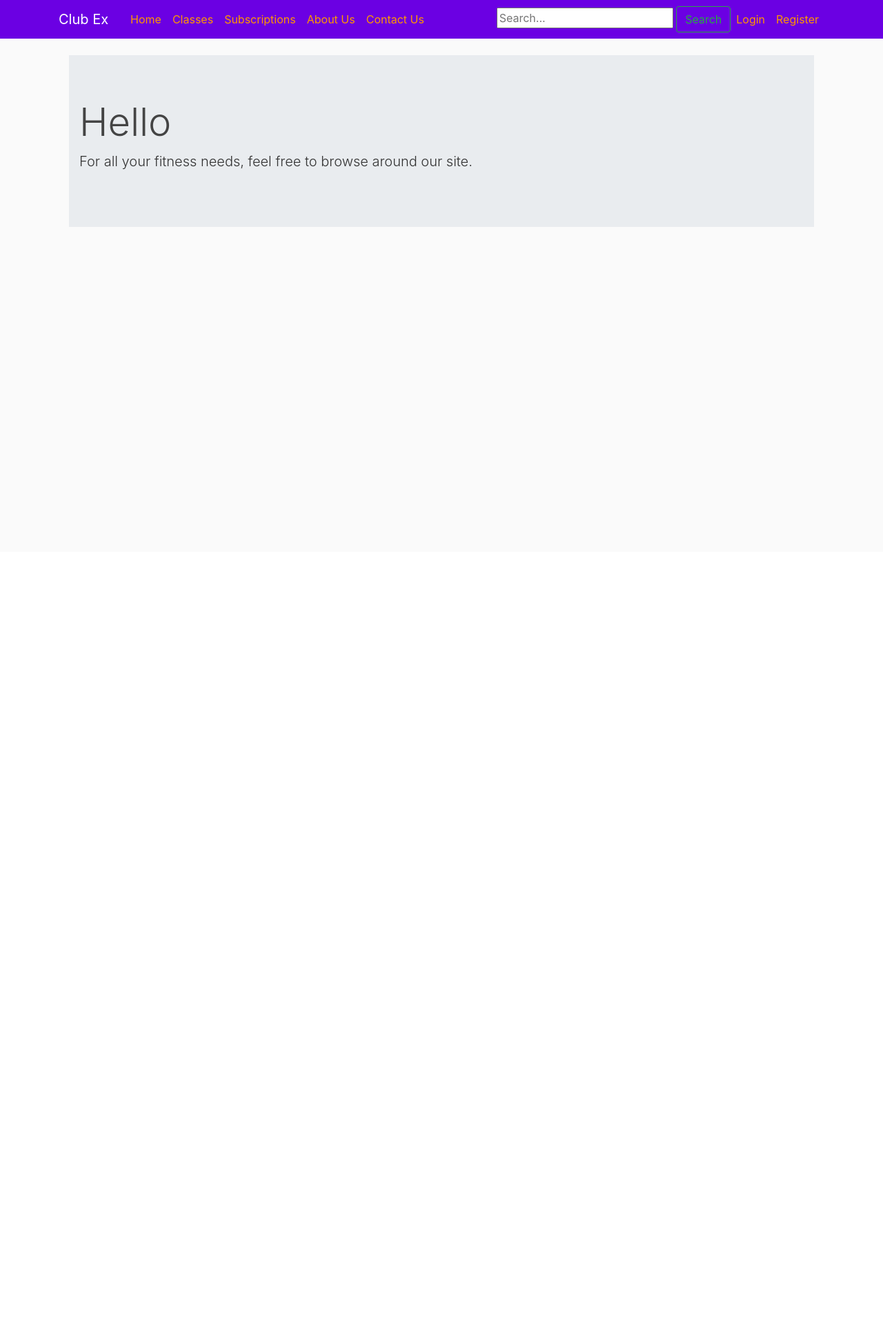
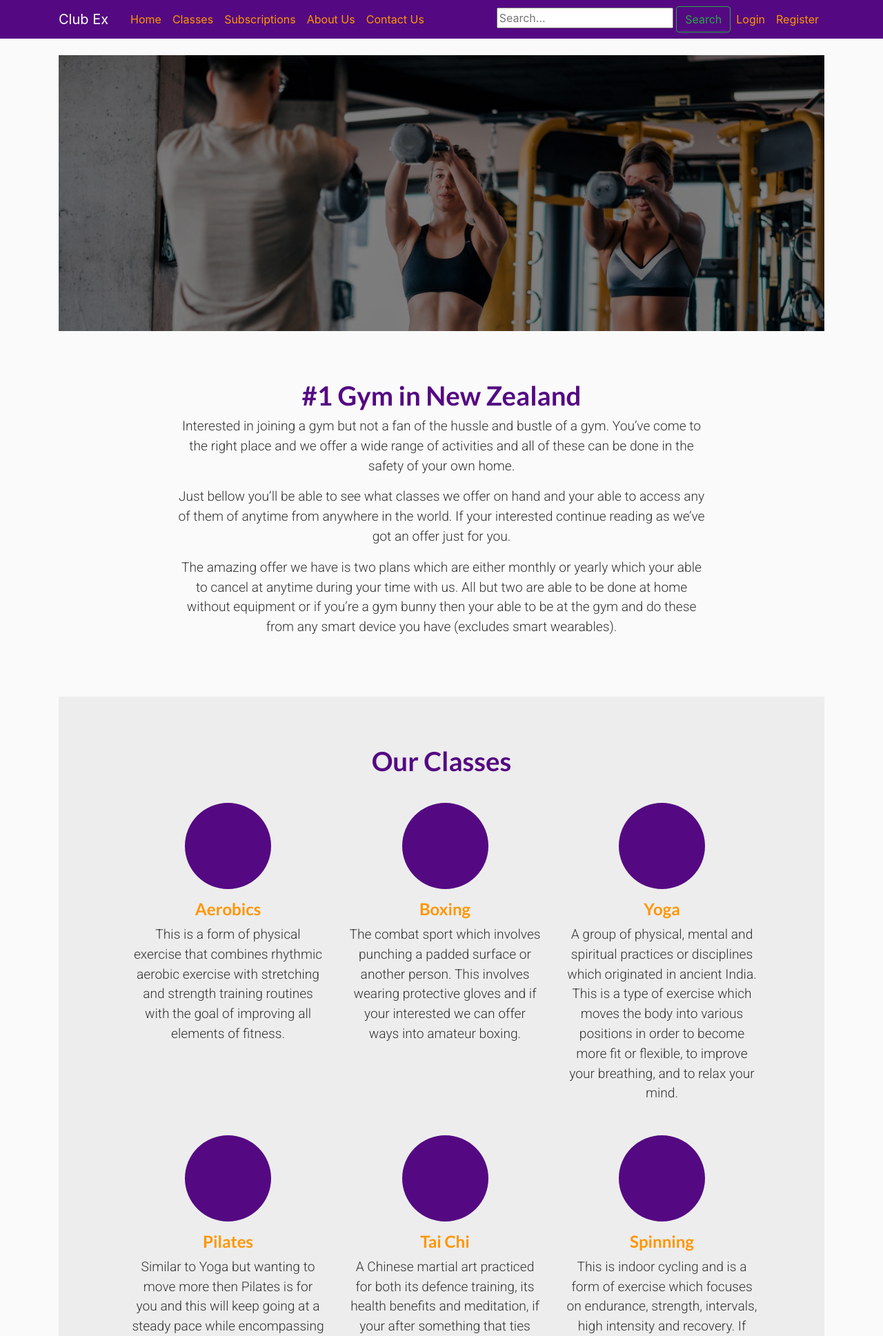
Before and after one commit to charliemarugithub/AgileProjectWebsite, a Django app: page / in a window 1280 px wide. Shown: the top 1937 px of the page at 69% size. Before the commit the page ends 329 px from the top, so only its background shows below. Run offline with Django 3.2, Linux system fonts and the light colour scheme; some libraries are stand-ins or nearby versions.

Commit message:
Updated Home Page

```diff
--- /dev/null
+++ b/ClubEx/static/ClubEx/newstyle.css
@@ -0,0 +1,116 @@
+body, html {
+    height: 100%;
+}
+
+#homebody{
+  text-align:center;
+}
+
+h1{
+  font-family:'Lato', sans-serif;
+  font-size:2.4em;
+  font-weight:700;
+  color:#540982;
+}
+
+h2{
+  font-family:'Lato', sans-serif;
+  font-size:1.5em;
+  font-weight:700;
+  color:#ff9600;
+}
+
+p{
+  font-family:'Roboto', sans-serif;
+  font-size:1.2em;
+  font-weight:300;
+}
+
+.section{
+  padding:70px 0;
+}
+
+.cta{
+  width:100%;
+  padding:25px;
+  background-color:#ff9600;
+}
+
+.cta p{
+  display:inline;
+  font-family:'Lato', sans-serif;
+  font-size:1.4em;
+  font-weight:700;
+  color:#fff;
+}
+
+.cta a{
+  margin-left:10px;
+  padding:10px;
+  text-decoration:none;
+  color:#fff;
+  background-color:#540982;
+  border-radius:10px;
+}
+
+.colouredbg{
+  background-color:#ededed;
+}
+
+ul{
+  list-style-type:none;
+}
+
+/* The hero image */
+.hero-image {
+  /* Use "linear-gradient" to add a darken background effect to the image (headerimg.jpg). This will make the text easier to read */
+  background-image: linear-gradient(rgba(0, 0, 0, 0.5), rgba(0, 0, 0, 0.5)), url("../ClubEx/images/headerimg.jpg");
+  height: 400px;
+  background-position: center top;
+  background-repeat: no-repeat;
+  background-size: cover;
+  position: relative;
+}
+
+/* Place text in the middle of the image */
+.hero-text {
+  text-align: center;
+  position: absolute;
+  top: 50%;
+  left: 50%;
+  transform: translate(-50%, -50%);
+  color: white;
+}
+
+#homeintro{
+  max-width:800px;
+}
+
+#homeclassul li{
+  display:inline-block;
+  margin:30px 30px 0 0;
+  max-width:280px;
+  vertical-align:top;
+}
+
+.classicon{
+  margin:0 auto 15px auto;
+  width:125px;
+  height:125px;
+  background-color:#540982;
+  border-radius:1000px;
+}
+
+#homeplansul li{
+  display:inline-block;
+  margin:30px 50px 0 0;
+  max-width:350px;
+  vertical-align:top;
+}
+
+.bignumbers{
+  font-family:'Lato', sans-serif;
+  font-size:5em;
+  font-weight:700;
+  color:#540982;
+}
--- a/ClubEx/static/ClubEx/style.css
+++ b/ClubEx/static/ClubEx/style.css
@@ -15,7 +15,7 @@ ul {
 }
 
 .bg-steel {
-  background-color: #6b00e3;
+  background-color: #540982;
 }
 
 .site-header .navbar-nav .nav-link {
--- a/ClubEx/templates/ClubEx/index.html
+++ b/ClubEx/templates/ClubEx/index.html
@@ -4,16 +4,100 @@
 
 {% load static %}
 
-<Link rel="stylesheet" href="{% static 'ClubEx/style.css' %}" type="text/css" >
+<!DOCTYPE html>
+<html lang="en">
+<head>
+     <!-- Required meta tags -->
+    <meta charset="utf-8">
+    <meta name="viewport" content="width=device-width, initial-scale=1, shrink-to-fit=no">
 
+    <!-- Bootstrap CSS -->
+    <link rel="stylesheet" href="https://stackpath.bootstrapcdn.com/bootstrap/4.5.2/css/bootstrap.min.css" integrity="sha384-JcKb8q3iqJ61gNV9KGb8thSsNjpSL0n8PARn9HuZOnIxN0hoP+VmmDGMN5t9UJ0Z" crossorigin="anonymous">
+    <Link rel="stylesheet" href="{% static 'ClubEx/style.css' %}" type="text/css" >
+    <Link rel="stylesheet" href="{% static 'ClubEx/newstyle.css' %}" type="text/css" >
 
-    <div class="col-md-12">
-        <div class="jumbotron jumbotron-fluid">
-          <div class="container">
-            <h1 class="display-4">Hello {{ user.username }}</h1>
-            <p class="lead">For all your fitness needs, feel free to browse around our site.</p>
-          </div>
-        </div>
+      <link href="https://fonts.googleapis.com/css2?family=Lato:wght@300;400;700&family=Roboto:wght@300;400;700&display=swap" rel="stylesheet">
+</head>
+
+<body id="homebody">
+  <div class="hero-image">
+    <div class="hero-text">
     </div>
-
+  </div>
+  <div class="section">
+    <div class="container" id="homeintro">
+      <h1>#1 Gym in New Zealand</h1>
+      <p>Interested in joining a gym but not a fan of the hussle and bustle of a gym. You’ve come to the right place and we offer a wide range of activities and all of these can be done in the safety of your own home.</p>
+      <p>Just bellow you’ll be able to see what classes we offer on hand and your able to access any of them of anytime from anywhere in the world. If your interested continue reading as we’ve got an offer just for you.</p>
+      <p>The amazing offer we have is two plans which are either monthly or yearly which your able to cancel at anytime during your time with us. All but two are able to be done at home without equipment or if you’re a gym bunny then your able to be at the gym and do these from any smart device you have (excludes smart wearables).</p>
+    </div>
+  </div>
+  <div class="section colouredbg">
+    <div class="container">
+      <h1>Our Classes</h1>
+      <ul id="homeclassul">
+        <li>
+          <div class="classicon"></div>
+          <h2>Aerobics</h2>
+          <p>This is a form of physical exercise that combines rhythmic aerobic exercise with stretching and strength training routines with the goal of improving all elements of fitness.</p>
+        </li>
+        <li>
+          <div class="classicon"></div>
+          <h2>Boxing</h2>
+          <p>The combat sport which involves punching a padded surface or another person. This involves wearing protective gloves and if your interested we can offer ways into amateur boxing.</p>
+        </li>
+        <li>
+          <div class="classicon"></div>
+          <h2>Yoga</h2>
+          <p>A group of physical, mental and spiritual practices or disciplines which originated in ancient India. This is a type of exercise which moves the body into various positions in order to become more fit or flexible, to improve your breathing, and to relax your mind.</p>
+        </li>
+        <li>
+          <div class="classicon"></div>
+          <h2>Pilates</h2>
+          <p>Similar to Yoga but wanting to move more then Pilates is for you and this will keep going at a steady pace while encompassing the similar actions of Yoga.</p>
+        </li>
+        <li>
+          <div class="classicon"></div>
+          <h2>Tai Chi</h2>
+          <p>A Chinese martial art practiced for both its defence training, its health benefits and meditation, if your after something that ties martial arts and meditation then this is for you since it can all be done anywhere at any time.</p>
+        </li>
+        <li>
+          <div class="classicon"></div>
+          <h2>Spinning</h2>
+          <p>This is indoor cycling and is a form of exercise which focuses on endurance, strength, intervals, high intensity and recovery. If your not one who likes biking in the elements then this is the one for you.</p>
+        </li>
+      </ul>
+    </div>
+  </div>
+  <div class="cta">
+    <div class="container">
+      <p class="ctatext">Would you like to learn more?</p>
+      <p><a href="../ClubEx/classes.html">Classes</a></p>
+    </div>
+  </div>
+  <div class="section">
+    <div class="container">
+      <h1>Plans</h1>
+      <ul id="homeplansul">
+        <li>
+          <div class="bignumbers">$10</div>
+          <h2>Per Month</h2>
+          <p>Lorem Ipsum is simply dummy text of the printing and typesetting industry. Lorem Ipsum has been the industry's standard dummy text ever since the 1500s, when an unknown printer took a galley of type and scrambled it to make a type specimen book.</p>
+        </li>
+        <li>
+          <div class="bignumbers">$100</div>
+          <h2>Per Year</h2>
+          <p>Lorem Ipsum is simply dummy text of the printing and typesetting industry. Lorem Ipsum has been the industry's standard dummy text ever since the 1500s, when an unknown printer took a galley of type and scrambled it to make a type specimen book.</p>
+        </li>
+      </ul>
+    </div>
+  </div>
+  <div class="cta">
+    <div class="container">
+      <p class="ctatext">Would you like to learn more?</p>
+      <p><a href="../ClubEx/plans.html">Plans</a></p>
+    </div>
+  </div>
+</body>
+</html>
 {% endblock content %}
```
Also changed, not shown: ClubEx/static/ClubEx/images/headerimg.jpg (added).
